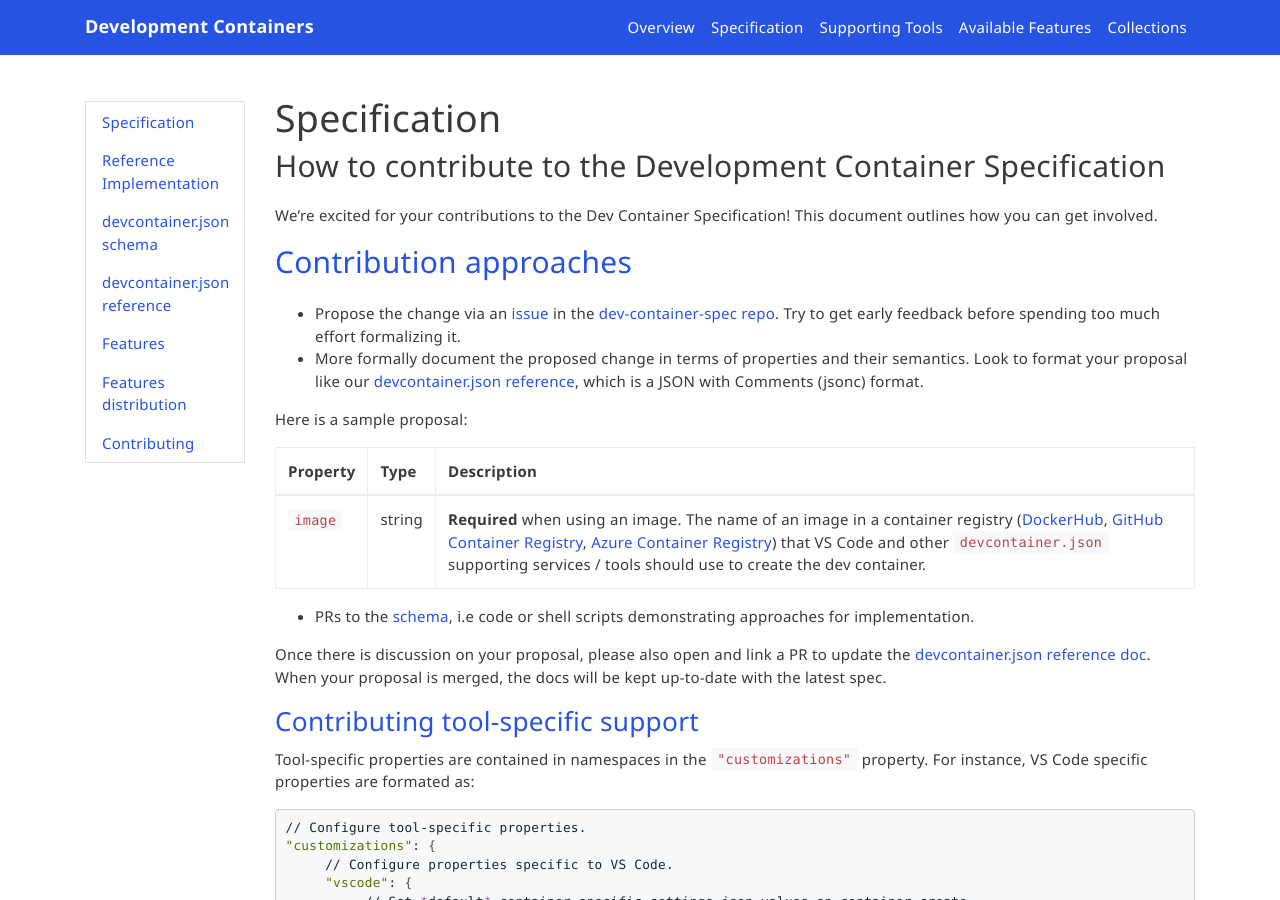
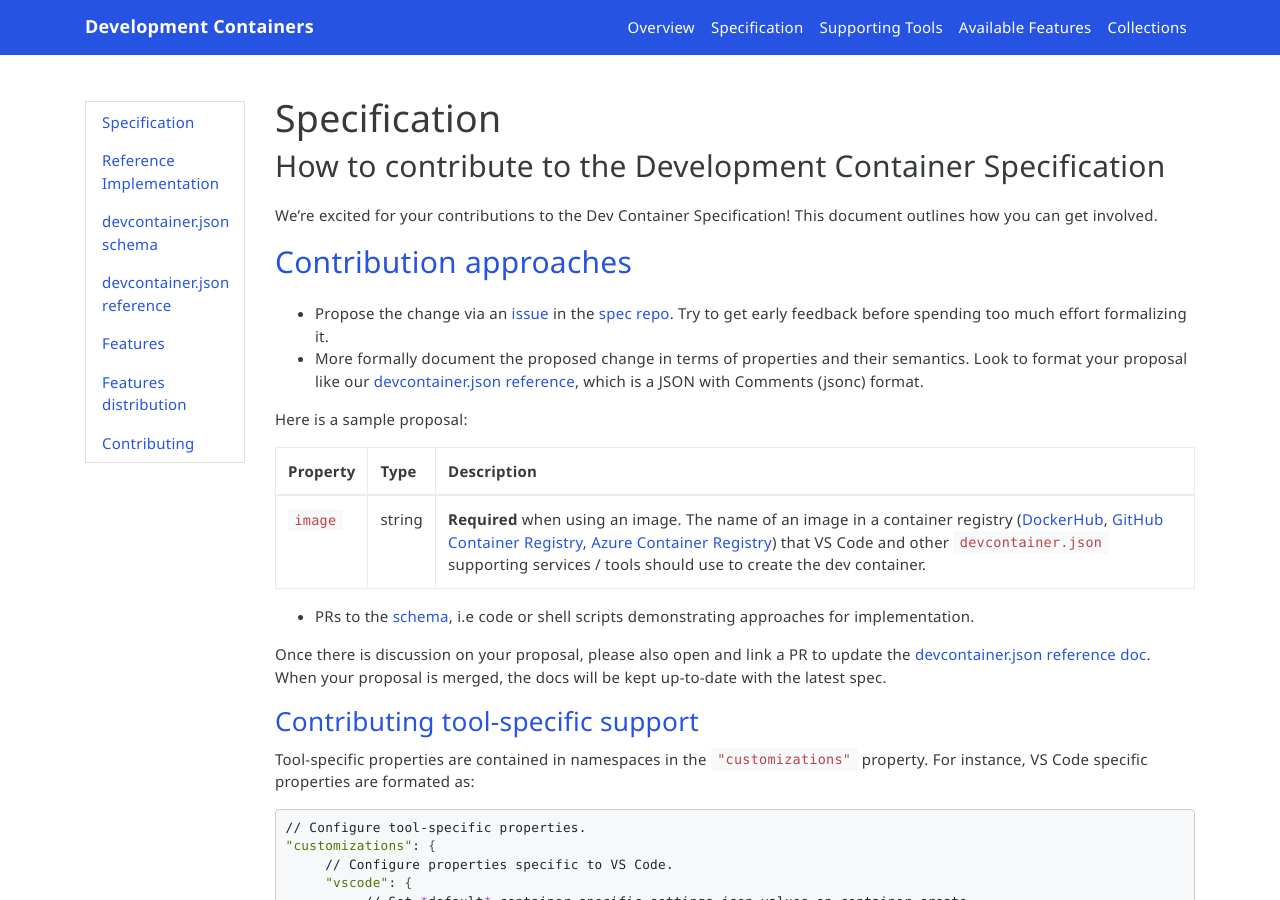
Before and after one commit to devcontainers/devcontainers.github.io, a Jekyll site: the page built from _implementors/contributing.md, in a window 1280 px wide and 900 px high. Built offline with Jekyll 4.4.1, drawn with Linux system fonts in a browser that asks for light colours; nearby versions of some CDN libraries; comment, search, counter and statistics services are not loaded; some of the changed text lies outside the part shown.

Commit message:
Update spec repo

```diff
--- a/_implementors/contributing.md
+++ b/_implementors/contributing.md
@@ -10,7 +10,7 @@
 
 ## <a href="#contribution-approaches" name="contribution-approaches" class="anchor"> Contribution approaches </a>
 
-- Propose the change via an [issue](https://github.com/microsoft/dev-container-spec/issues) in the [dev-container-spec repo](https://github.com/microsoft/dev-container-spec). Try to get early feedback before spending too much effort formalizing it.
+- Propose the change via an [issue](https://github.com/devcontainers/spec/issues) in the [spec repo](https://github.com/devcontainers/spec). Try to get early feedback before spending too much effort formalizing it.
 - More formally document the proposed change in terms of properties and their semantics. Look to format your proposal like our [devcontainer.json reference](../json_reference), which is a JSON with Comments (jsonc) format.
 
 Here is a sample proposal:
@@ -45,9 +45,9 @@
 
 ## <a href="#review-process" name="review-process" class="anchor"> Review process </a>
 
-We use the following [labels](https://github.com/microsoft/dev-container-spec/labels) in the dev-container-spec repo:
+We use the following [labels](https://github.com/devcontainers/spec/labels) in the spec repo:
 
 - `proposal`: Issues under discussion, still collecting feedback.
 - `finalization`: Proposals we intend to make part of the spec.
 
-[Milestones](https://github.com/microsoft/dev-container-spec/milestones) use a "month year" pattern (i.e. January 2022). If a finalized proposal is added to a milestone, it is intended to be merged during that milestone.
+[Milestones](https://github.com/devcontainers/spec/milestones) use a "month year" pattern (i.e. January 2022). If a finalized proposal is added to a milestone, it is intended to be merged during that milestone.
--- a/_includes/footer.html
+++ b/_includes/footer.html
@@ -15,10 +15,10 @@
                         <span class="message">Hello from Seattle and Zürich.</span>
                     </li>
                     <li>
-                        <a class="github-button" href="https://github.com/Microsoft/dev-container-spec" data-icon="octicon-star" data-show-count="true" aria-label="Star Microsoft/dev-container-spec on GitHub">Star</a>
+                        <a class="github-button" href="https://github.com/devcontainers/spec" data-icon="octicon-star" data-show-count="true" aria-label="Star devcontainers/spec on GitHub">Star</a>
                     </li>
                     <li>
-                        <a class="github-button" href="https://github.com/Microsoft/dev-container-spec/subscription" aria-label="Watch Microsoft/dev-container-spec on GitHub">Watch</a>
+                        <a class="github-button" href="https://github.com/devcontainers/spec/subscription" aria-label="Watch devcontainers/spec on GitHub">Watch</a>
                     </li>
                 </ul>
             </div>
--- a/index.html
+++ b/index.html
@@ -17,7 +17,7 @@
         <br />
         <div class="intro-text">
             <a class="github-button" href="https://github.com/devcontainers/spec" data-size="large" data-icon="octicon-star" data-show-count="true" tabindex="0"
-                aria-label="Star Microsoft/dev-container-spec on GitHub">Star</a>
+                aria-label="Star devcontainers/spec on GitHub">Star</a>
         </div>
     </div>
 </div>
```
Also changed, not shown: contributing.md (+3 -3 lines).
